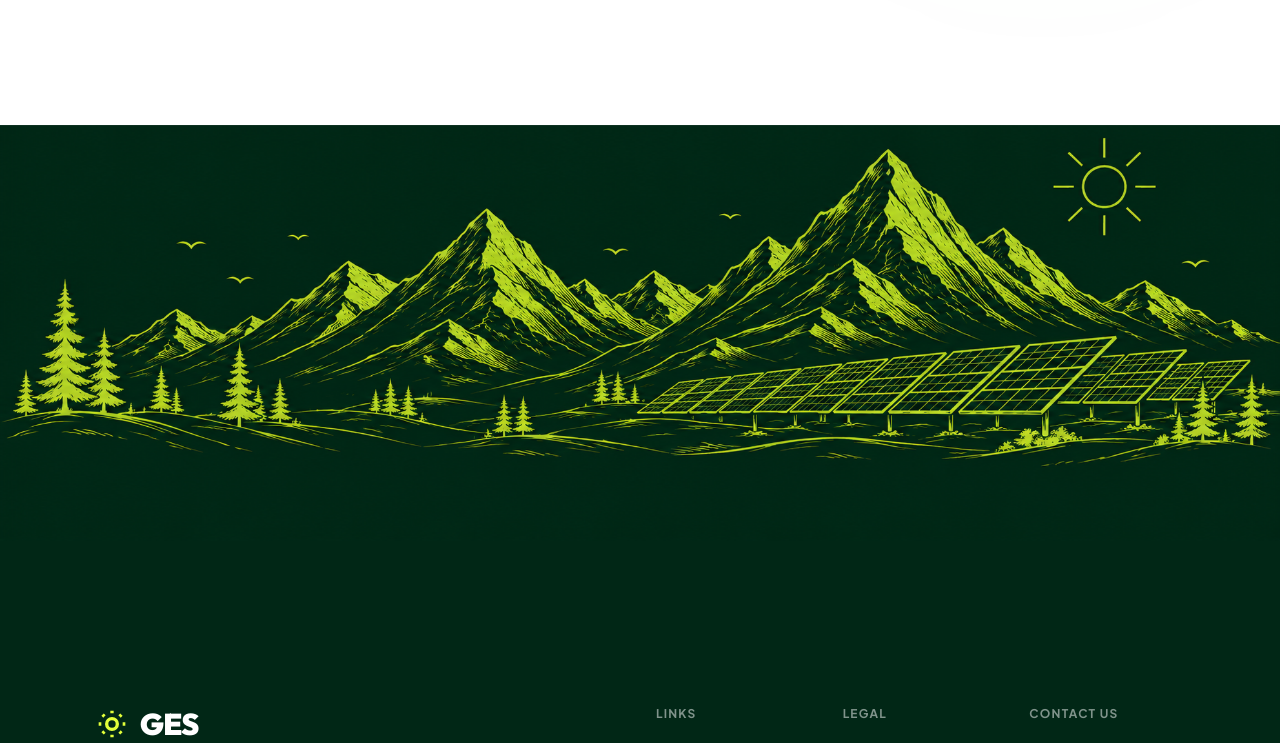
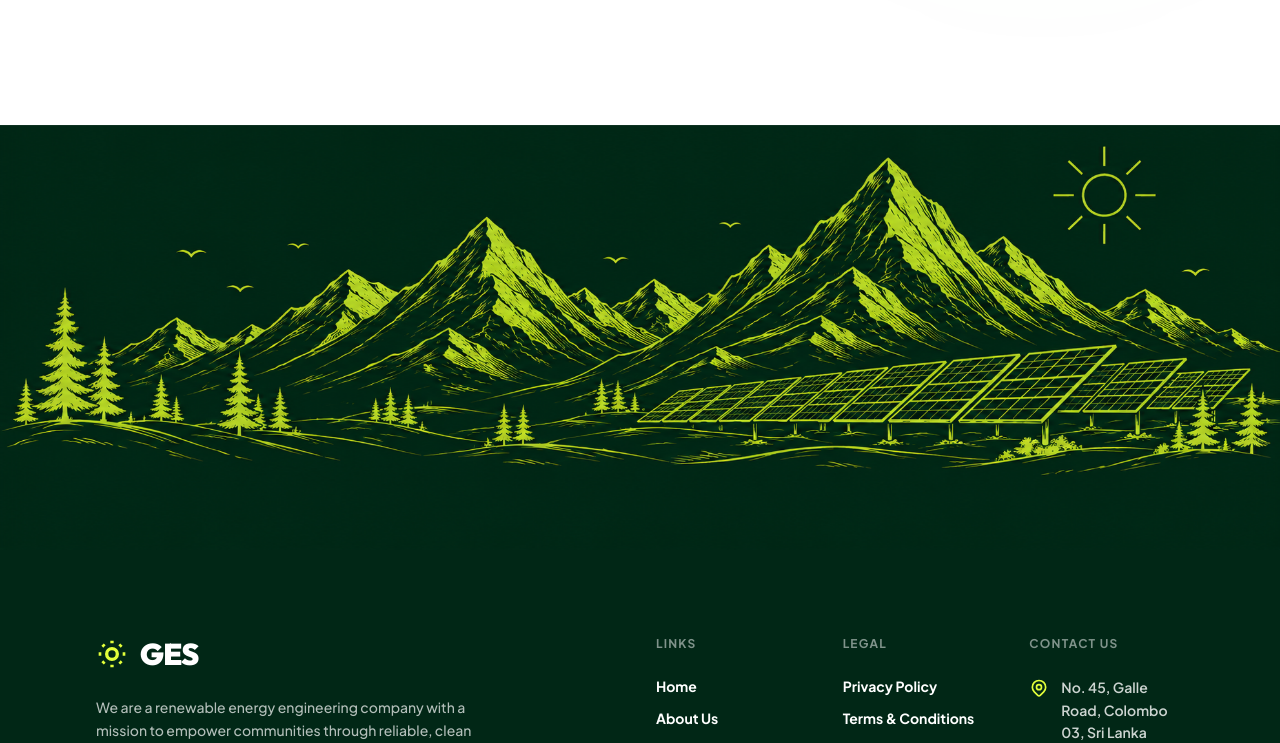
Before and after one commit to mss879/ges.lk, a Next.js app: page / in a window 1280 px wide. Shown: the part 3100-3843 px from the top of the page. Built offline with nearby package versions, Linux system fonts and the light colour scheme.

Commit message:
feat: adjust footer top padding to move elements slightly higher

```diff
--- a/src/app/page.tsx
+++ b/src/app/page.tsx
@@ -1501,11 +1501,11 @@ export default function Home() {
         </div>
       </div>
       </section>      <footer
-        className="w-full text-white pt-[280px] sm:pt-[360px] md:pt-[460px] lg:pt-[540px] xl:pt-[580px] pb-10 px-6 sm:px-12 md:px-16 lg:px-24 border-t border-white/5 relative z-10 font-sans"
+        className="w-full text-white pt-[240px] sm:pt-[310px] md:pt-[400px] lg:pt-[470px] xl:pt-[510px] pb-10 px-6 sm:px-12 md:px-16 lg:px-24 border-t border-white/5 relative z-10 font-sans"
         style={{
           backgroundImage: 'url("/footer-1.png")',
           backgroundSize: '100% auto',
-          backgroundPosition: 'center -30%',
+          backgroundPosition: 'center -35%',
           backgroundRepeat: 'no-repeat',
           backgroundColor: '#012716'
         }}
```
